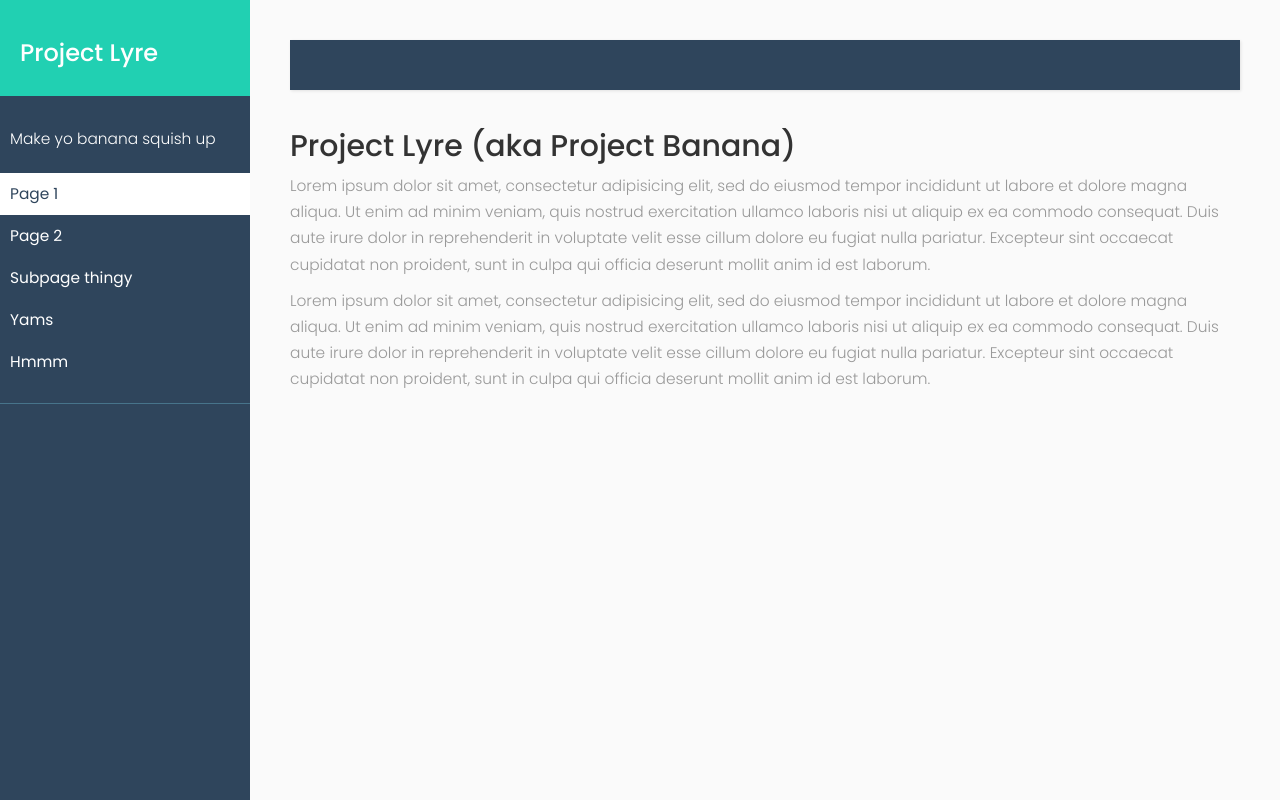
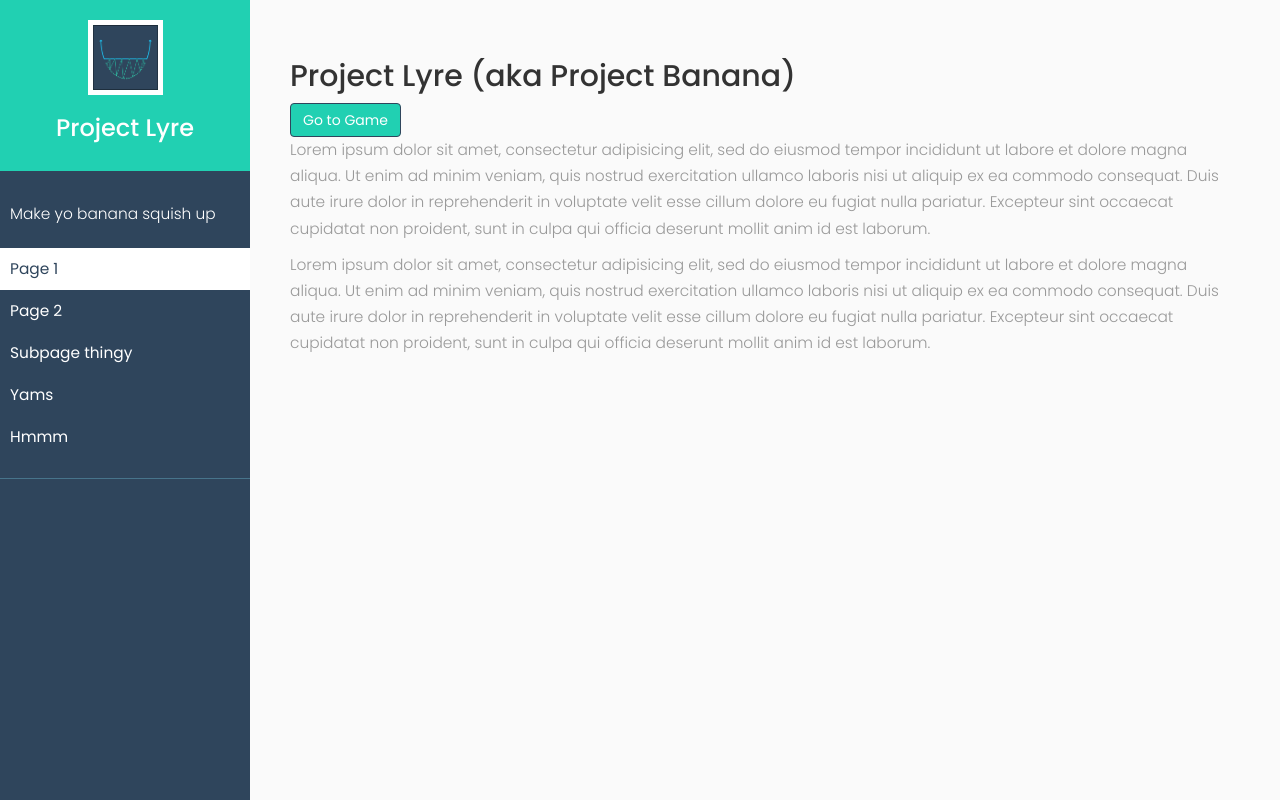
Before and after one commit to emchap4/lyre, a Flask app: page / in a window 1280 px wide. Run offline with Flask 2, Linux system fonts and the light colour scheme; some libraries are stand-ins or nearby versions.

Commit message:
Added formatting/logo..have redirect for unity player

```diff
--- a/run.py
+++ b/run.py
@@ -5,8 +5,12 @@
 Bootstrap(app)
 
 @app.route('/')
-def test():
-    return render_template('test.html')
+def home():
+    return render_template('home.html')
+
+@app.route('/unity')
+def unity_player():
+    return render_template('unity.html')
 
 
 if __name__ == "__main__":
--- /dev/null
+++ b/templates/base.html
@@ -0,0 +1,88 @@
+{% extends "bootstrap/base.html" %}
+
+
+{% block navbar %}
+<link rel="stylesheet" href="{{ url_for('static', filename='sidebar.css') }}">
+
+<div class="wrapper">
+
+<!-- Sidebar Header  -->
+<nav id="sidebar">
+<div style="text-align: center;" class="sidebar-header">
+    <a href="/">
+    <img style="width:75px;height:75px;border: 5px solid #FFF"  src="{{ url_for('static', filename='lyre_logo.png') }}"></img>
+    <h3>Project Lyre</h3>
+    </a>
+</div>
+
+<!-- Sidebar -->
+
+<ul class="list-unstyled components">
+    <p>Make yo banana squish up</p>
+    <li class="active">
+        <a href="#homeSubmenu" data-toggle="collapse" aria-expanded="false" class="dropdown-toggle">Page 1</a>
+        <ul class="collapse list-unstyled" id="homeSubmenu">
+            <li>
+                <a href="#">Yall</a>
+            </li>
+            <li>
+                <a href="#">Subpage2</a>
+            </li>
+            <li>
+                <a href="#">Beans</a>
+            </li>
+        </ul>
+    </li>
+    <li>
+        <a href="#">Page 2</a>
+    </li>
+    <li>
+        <a href="#pageSubmenu" data-toggle="collapse" aria-expanded="false" class="dropdown-toggle">Subpage thingy</a>
+        <ul class="collapse list-unstyled" id="pageSubmenu">
+            <li>
+                <a href="#">Page 1</a>
+            </li>
+            <li>
+                <a href="#">Page 2</a>
+            </li>
+            <li>
+                <a href="#">Page 3</a>
+            </li>
+        </ul>
+    </li>
+    <li>
+        <a href="#">Yams</a>
+    </li>
+    <li>
+        <a href="#">Hmmm</a>
+    </li>
+</ul>
+</nav>
+<!-- Page Content  -->
+<nav class="navbar navbar-expand-lg navbar-light bg-light">
+    <div class="container-fluid">
+
+        <i class="fas fa-align-justify"></i>
+        </button>
+    </div>
+</nav>
+<style>
+.green-btn {
+    background-color: #21D0B2;
+    border-color: #2F455C;
+}
+.green-btn:hover {
+    background-color: #2F455C;
+}
+</style>
+{% endblock %}
+
+
+{% block styles %}
+{{ super() }}
+<style>
+.green-btn {
+    color: #FFFF;
+}
+</style>
+{% endblock %}
--- a/templates/home.html
+++ b/templates/home.html
@@ -1,5 +1,18 @@
-{% extends "bootstrap/base.html" %}
+{% extends "base.html" %}
 
 {% block content %}
-Howdkkkkkky
+<div id="content">
+    <!-- TODO: add base html file to extend -->
+    <h2>Project Lyre (aka Project Banana)</h2>
+
+    <a type="button" class="btn btn-primary green-btn" href="/unity">Go to Game</a>
+    <p>Lorem ipsum dolor sit amet, consectetur adipisicing elit, sed do eiusmod tempor incididunt ut labore et dolore magna aliqua. Ut enim ad minim veniam, quis nostrud exercitation ullamco laboris nisi ut aliquip ex ea commodo consequat. Duis aute irure dolor in reprehenderit in voluptate velit esse cillum dolore eu fugiat nulla pariatur. Excepteur sint occaecat cupidatat non proident, sunt in culpa qui officia deserunt mollit anim id est laborum.</p>
+    <p>Lorem ipsum dolor sit amet, consectetur adipisicing elit, sed do eiusmod tempor incididunt ut labore et dolore magna aliqua. Ut enim ad minim veniam, quis nostrud exercitation ullamco laboris nisi ut aliquip ex ea commodo consequat. Duis aute irure dolor in reprehenderit in voluptate velit esse cillum dolore eu fugiat nulla pariatur. Excepteur sint occaecat cupidatat non proident, sunt in culpa qui officia deserunt mollit anim id est laborum.</p>
+
+</div>
+
 {% endblock %}
+
+{% block scripts %}
+{{ super() }}
+{% endblock %}
--- a/templates/test.html
+++ /dev/null
@@ -1,96 +0,0 @@
-{% extends "bootstrap/base.html" %}
-
-{% block content %}
-<link rel="stylesheet" href="{{ url_for('static', filename='sidebar.css') }}">
-
-
-<!-- Unity Scripts -->
-
-    <meta charset="utf-8">
-    <meta http-equiv="Content-Type" content="text/html; charset=utf-8">
-    <title>Unity WebGL Player | Project Banana</title>
-    <link rel="shortcut icon" href="{{ url_for('static', filename='unity/TemplateData/favicon.ico') }}">
-    <link rel="stylesheet" href="{{ url_for('static', filename='unity/TemplateData/style.css') }}">
-    <script src="{{ url_for('static', filename='unity/TemplateData/UnityProgress.js') }}"></script>
-    <script src="{{ url_for('static', filename='unity/Build/UnityLoader.js') }}"></script>
-    <script>
-        var unityInstance = UnityLoader.instantiate("unityContainer", "{{ url_for('static', filename='unity/Build/Lyre-build.json') }}", {onProgress: UnityProgress});
-    </script>
-
-    <div class="wrapper">
-        <!-- Sidebar  -->
-        <nav id="sidebar">
-            <div class="sidebar-header">
-                <h3>Project Lyre</h3>
-            </div>
-
-            <ul class="list-unstyled components">
-                <p>Make yo banana squish up</p>
-                <li class="active">
-                    <a href="#homeSubmenu" data-toggle="collapse" aria-expanded="false" class="dropdown-toggle">Page 1</a>
-                    <ul class="collapse list-unstyled" id="homeSubmenu">
-                        <li>
-                            <a href="#">Yall</a>
-                        </li>
-                        <li>
-                            <a href="#">Subpage2</a>
-                        </li>
-                        <li>
-                            <a href="#">Beans</a>
-                        </li>
-                    </ul>
-                </li>
-                <li>
-                    <a href="#">Page 2</a>
-                </li>
-                <li>
-                    <a href="#pageSubmenu" data-toggle="collapse" aria-expanded="false" class="dropdown-toggle">Subpage thingy</a>
-                    <ul class="collapse list-unstyled" id="pageSubmenu">
-                        <li>
-                            <a href="#">Page 1</a>
-                        </li>
-                        <li>
-                            <a href="#">Page 2</a>
-                        </li>
-                        <li>
-                            <a href="#">Page 3</a>
-                        </li>
-                    </ul>
-                </li>
-                <li>
-                    <a href="#">Yams</a>
-                </li>
-                <li>
-                    <a href="#">Hmmm</a>
-                </li>
-            </ul>
-        </nav>
-        <!-- Page Content  -->
-        <div id="content">
-            <nav class="navbar navbar-expand-lg navbar-light bg-light">
-                <div class="container-fluid">
-
-                    <i class="fas fa-align-justify"></i>
-                    </button>
-                </div>
-            </nav>
-    <!-- BODY OF PAGE -->
-    <!-- TODO: add base html file to extend -->
-    <h2>Project Lyre (aka Project Banana)</h2>
-
-    <div>
-    <div class="webgl-content">
-    <div id="unityContainer" style="width: 960px; height: 600px"></div>
-    </div>
-    </div>
-
-
-            <p>Lorem ipsum dolor sit amet, consectetur adipisicing elit, sed do eiusmod tempor incididunt ut labore et dolore magna aliqua. Ut enim ad minim veniam, quis nostrud exercitation ullamco laboris nisi ut aliquip ex ea commodo consequat. Duis aute irure dolor in reprehenderit in voluptate velit esse cillum dolore eu fugiat nulla pariatur. Excepteur sint occaecat cupidatat non proident, sunt in culpa qui officia deserunt mollit anim id est laborum.</p>
-            <p>Lorem ipsum dolor sit amet, consectetur adipisicing elit, sed do eiusmod tempor incididunt ut labore et dolore magna aliqua. Ut enim ad minim veniam, quis nostrud exercitation ullamco laboris nisi ut aliquip ex ea commodo consequat. Duis aute irure dolor in reprehenderit in voluptate velit esse cillum dolore eu fugiat nulla pariatur. Excepteur sint occaecat cupidatat non proident, sunt in culpa qui officia deserunt mollit anim id est laborum.</p>
-
-
-{% endblock %}
-
-{% block scripts %}
-{{ super() }}
-{% endblock %}
```
Also changed, not shown: templates/unity.html (added, +18 -0 lines), static/lyre_logo.png (added).
